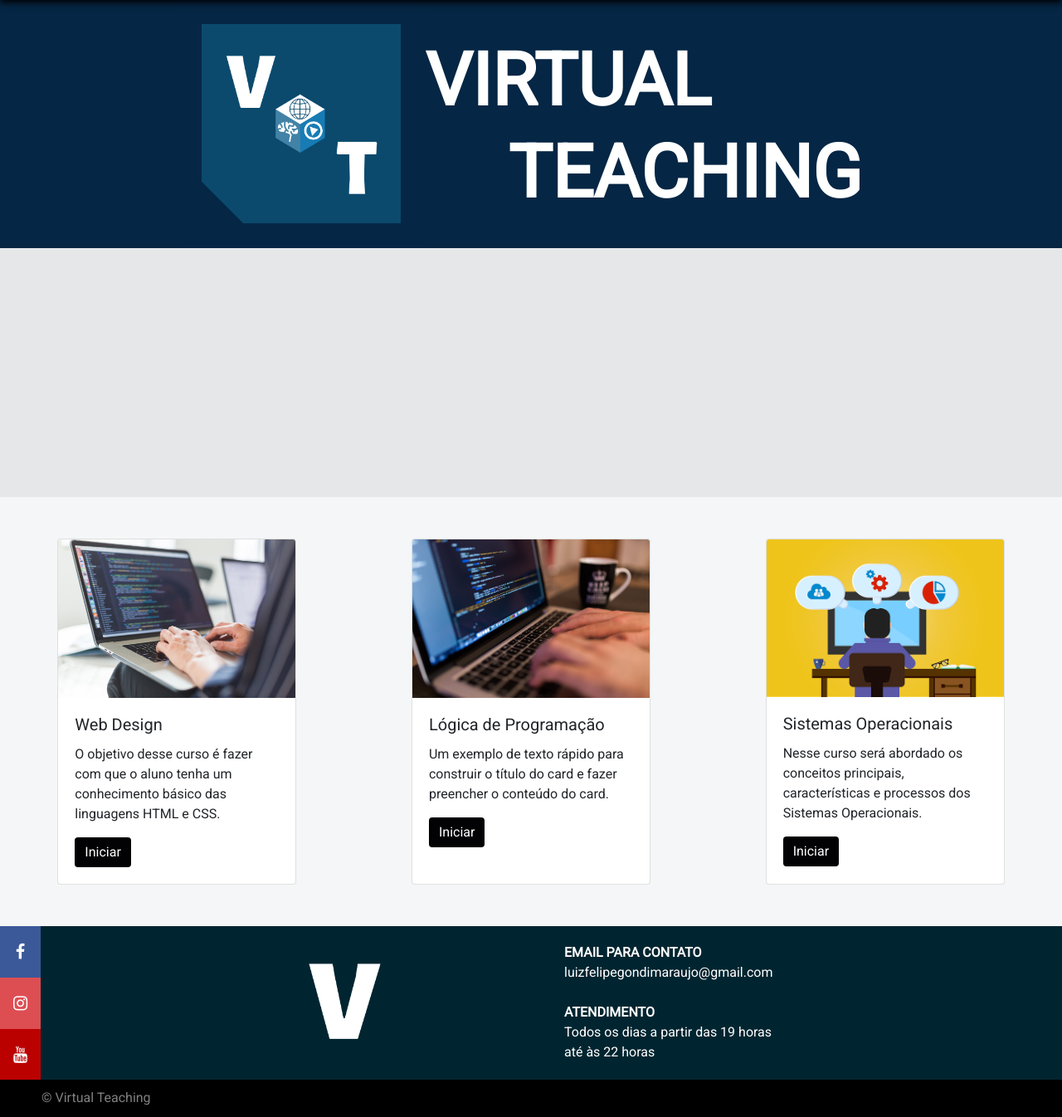
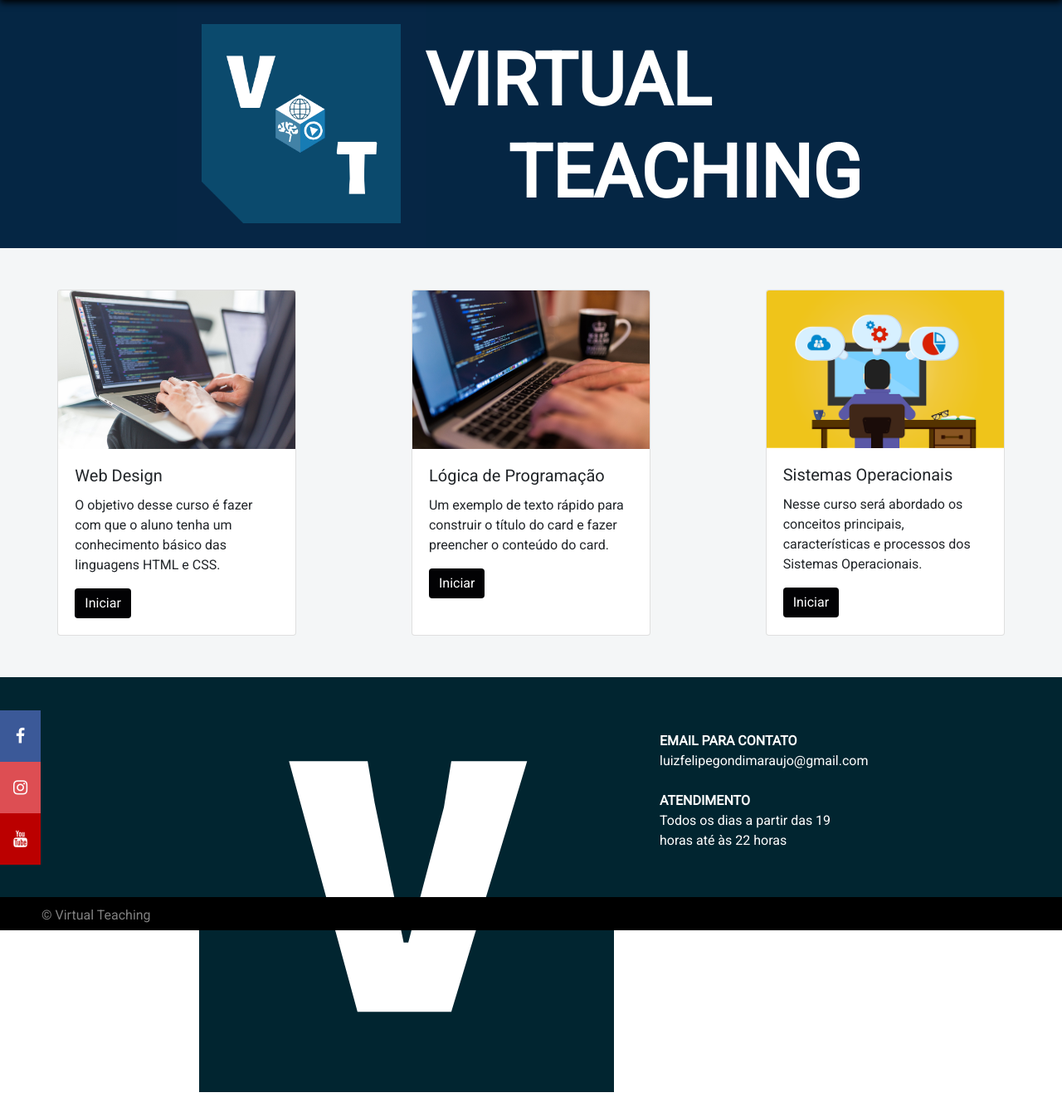
Before and after one commit to LuizFelipeGondim/project-with-flask, a Flask app: page / in a window 1280 px wide. Shown: the part 75-1421 px from the top of the page at 83% size. After the commit the page ends 1391 px from the top, so only its background shows below. Run offline with Flask 2, Linux system fonts and the light colour scheme; some libraries are stand-ins or nearby versions.

Commit message:
css do footer e do conteudo adicionados

```diff
--- a/static/style.css
+++ b/static/style.css
@@ -126,7 +126,7 @@ header label:hover{
         flex-flow: wrap;
     }
 
-    footer .footer-img{
+    footer #footer-desc{
         display: none;
     }
 }
@@ -206,13 +206,14 @@ header label:hover{
     background-color: #F4F6F7;
     display:flex;
     justify-content: space-around !important;
-
 }
 
-#resumo{
+.gray_box{
     width: 100%;
-    height: 300px;
     background-color: #E5E7E9;
+    align-items: center;
+    display: flex;
+    justify-content: center;
 }
 
 .card{
@@ -229,6 +230,14 @@ header label:hover{
 
 .card a:hover{
     background-color: #172745;
+}
+
+.conteudo{
+    min-height: 386px;
+
+    padding: 30px 0;
+    width: 60%;
+    position: relative;
 }
 
 /* ---------------------------------------------------------------------- */
@@ -254,10 +263,10 @@ header label:hover{
 /* footer */
 
 footer{
-    background-color: #000;
+    background-color: #012530;
     margin-bottom: 0px;
     width: 100%;
-    height: 230px;
+    height: 300px;
     position: relative;
 }
 
@@ -275,22 +284,36 @@ footer .footer-itens{
     width: 300px;
     color: #fff;
     text-decoration: none;
-    margin-top:20px;
+    margin-top:50px;
+    padding: 15px;
+
 }
-footer .footer-img{
+
+footer #footer-desc{
     height: 100px;
     width: 300px;
-    margin-top:15px;
+    margin-top:40px;
+    padding: 15px;
+}
+
+footer #footer-desc p{
+    color: #ffffff;
+    text-align: center;
+    overflow-wrap: break-word;
+    font-size: 12px;
+    opacity: 0.6;
+}
+
+
+footer #footer-desc img{
+    width: 100px;
+    height: 100px;
 }
 
 footer .footer-itens li{
     list-style: none;
 }
 
-footer .footer-img img{
-    width: 150px;
-    height: 150px;
-}
 footer .footer-itens a{
     color: white;
 }
@@ -304,7 +327,7 @@ footer #copy{
     width: 100%;
     background-color: rgb(0, 0, 0);
     color: white;
-    margin-bottom: 0px;
+    margin-top: 80px;
     position:absolute;
 }
 
@@ -405,6 +428,7 @@ span.psw {
 
 .icon-bar {
     position: absolute;
+    margin-top: 40px;
   }
 
   /* Style the icon bar links */
```
